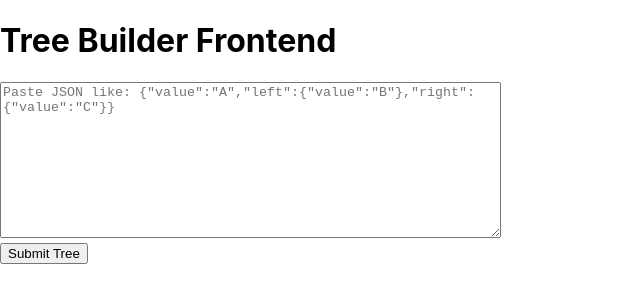
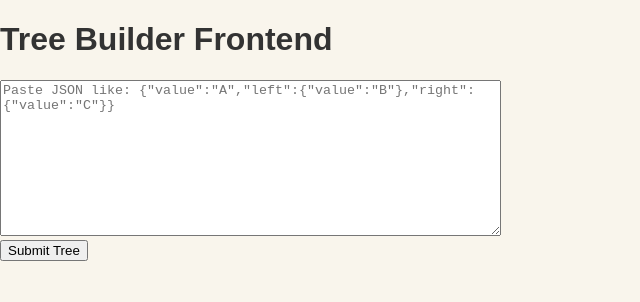
Before and after one commit to BJamesShea/treebuilder-frontend, a React (Create React App) app: page / in a window 1280 px wide. Shown: the top 302 px of the page, without its empty margins (0-640 px from the left). Built offline with nearby package versions, Linux system fonts and the light colour scheme.

Commit message:
clean slate of app css

```diff
--- a/src/App.css
+++ b/src/App.css
@@ -1,38 +1,7 @@
-.App {
-  text-align: center;
+body {
+  background-color: #f9f5ec; /* too light? */
+  font-family: Arial, sans-serif;
+  color: #333;
+  margin: 0;
+  padding: 0;
 }
-
-.App-logo {
-  height: 40vmin;
-  pointer-events: none;
-}
-
-@media (prefers-reduced-motion: no-preference) {
-  .App-logo {
-    animation: App-logo-spin infinite 20s linear;
-  }
-}
-
-.App-header {
-  background-color: #282c34;
-  min-height: 100vh;
-  display: flex;
-  flex-direction: column;
-  align-items: center;
-  justify-content: center;
-  font-size: calc(10px + 2vmin);
-  color: white;
-}
-
-.App-link {
-  color: #61dafb;
-}
-
-@keyframes App-logo-spin {
-  from {
-    transform: rotate(0deg);
-  }
-  to {
-    transform: rotate(360deg);
-  }
-}
```
Also changed, not shown: src/App.js (+7 -0 lines).
